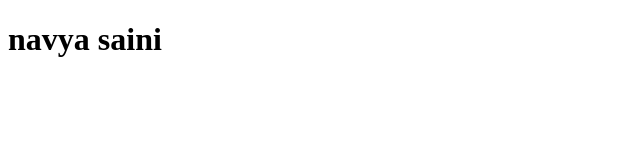
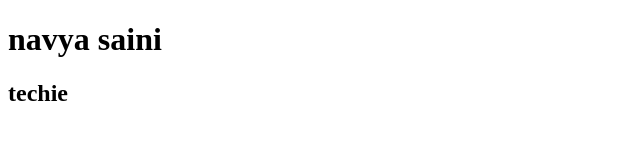
Before and after one commit to navyasaini/My-portfolio, a plain HTML site: page about.html in a window 1280 px wide. Shown: the full height of the page, 0-640 px from the left. Drawn offline with Linux system fonts and the light colour scheme.

Commit message:
update about.html

```diff
--- a/about.html
+++ b/about.html
@@ -7,5 +7,6 @@
 </head>
 <body>
     <h1>navya saini</h1>
+    <h2>techie</h2>
 </body>
 </html>
```
